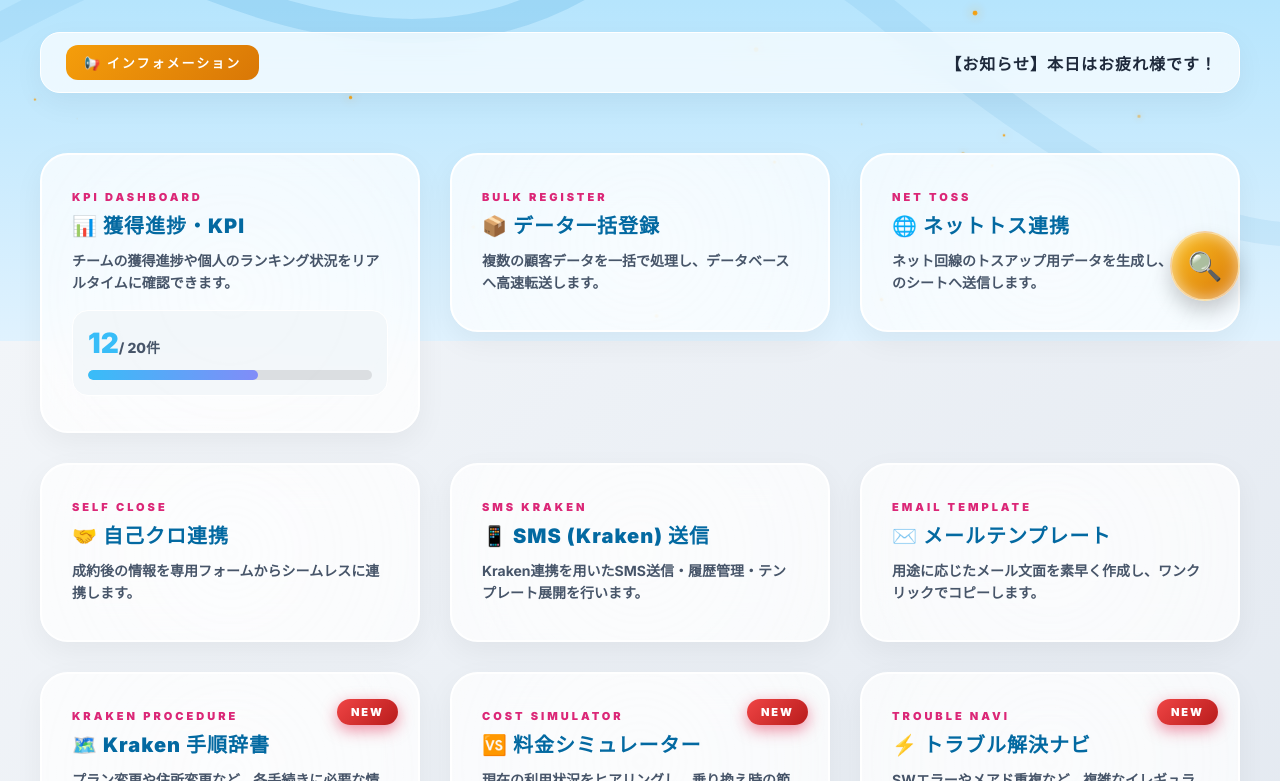
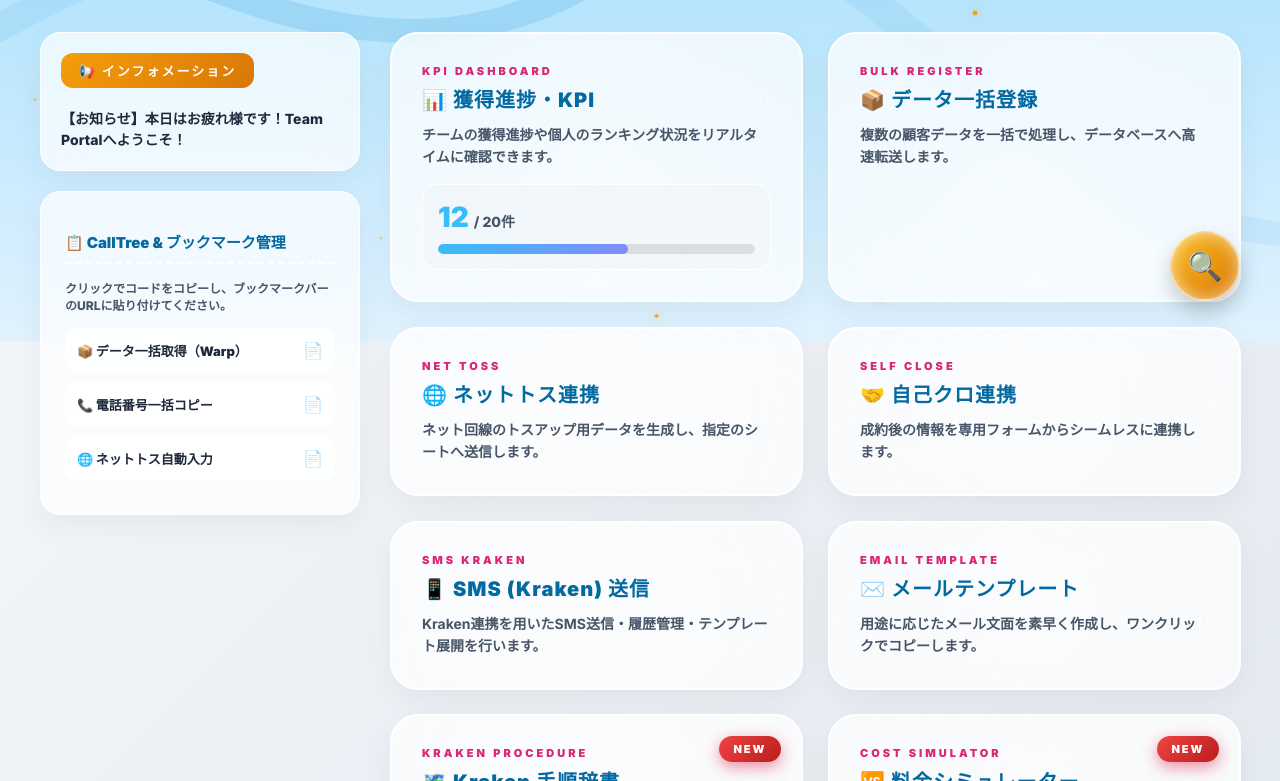
Before and after one commit to toranosukehigashi/team-portal, a Next.js app: page / in a window 1280 px wide. Shown: the part 459-1240 px from the top of the page. Built offline with nearby package versions, Linux system fonts and the light colour scheme.

Commit message:
HOME画面からトラブルナビを削除し、CallTree管理BOXを追加！

```diff
--- a/app/page.tsx
+++ b/app/page.tsx
@@ -41,7 +41,7 @@ const MagicCard = ({ title, attraction, desc, delay, onClick, badge, children }:
   );
 };
 
-// ✨ 背景のパーティクル（星屑のデザインは維持）
+// ✨ 背景のパーティクル
 const PixieDust = () => {
   const [stars, setStars] = useState<{ id: number; left: string; top: string; delay: string; size: string }[]>([]);
   useEffect(() => {
@@ -134,6 +134,16 @@ export default function ThemeParkEntrance() {
   const handleClockOut = async () => {
     const now = new Date(); const hours = String(now.getHours()).padStart(2, "0"); const minutes = String(now.getMinutes()).padStart(2, "0");
     try { await navigator.clipboard.writeText(`${hours}:${minutes} 退勤いたします`); showToast(`✨ 退勤メッセージをコピーしました！お疲れ様でした！`); } catch (err) { alert("コピーに失敗しました"); }
+  };
+
+  // 📝 クリップボード管理ツール（ブックマークコード等のコピー処理）
+  const copyScriptCode = async (title: string, code: string) => {
+    try {
+      await navigator.clipboard.writeText(code);
+      showToast(`📋 ${title}のコードをコピーしました！`);
+    } catch (err) {
+      alert("コピーに失敗しました");
+    }
   };
 
   const calculateDeadlines = (dateStr: string) => {
@@ -263,35 +273,52 @@ export default function ThemeParkEntrance() {
           .btn-logout { background: rgba(239, 68, 68, 0.1); color: #ef4444; border: 1px solid rgba(239, 68, 68, 0.3); }
           .btn-logout:hover { background: rgba(239, 68, 68, 0.2); }
 
-          .news-ticker-wrapper { display: flex; align-items: center; background: var(--card-bg); border: 1px solid var(--card-border); border-radius: 20px; margin-bottom: 60px; padding: 12px 25px; box-shadow: var(--card-shadow); backdrop-filter: blur(20px); transition: 0.5s; }
+          /* 🌟 レイアウト：左のインフォ ＋ 右のグリッド */
+          .main-layout { display: grid; grid-template-columns: 320px 1fr; gap: 30px; margin-bottom: 50px; }
+          @media (max-width: 950px) { .main-layout { grid-template-columns: 1fr; } }
+
+          /* ℹ️ 左側：インフォ・設定パネル */
+          .info-sidebar { display: flex; flex-direction: column; gap: 20px; }
+          .info-panel { background: var(--card-bg); backdrop-filter: blur(20px); border: 1px solid var(--card-border); border-radius: 20px; padding: 24px; box-shadow: var(--card-shadow); }
+          .info-title { font-size: 15px; font-weight: 900; color: var(--title-color); margin-bottom: 15px; display: flex; align-items: center; gap: 8px; border-bottom: 2px dashed var(--card-border); padding-bottom: 10px; }
+
+          /* 📋 クリップボードツール */
+          .script-box { background: var(--input-bg); border: 1px solid var(--input-border); border-radius: 12px; padding: 12px; margin-bottom: 10px; transition: 0.3s; cursor: pointer; display: flex; justify-content: space-between; align-items: center; }
+          .script-box:hover { border-color: var(--card-hover-border); transform: translateX(5px); box-shadow: 0 4px 15px rgba(0,0,0,0.05); }
+          .script-title { font-weight: 900; font-size: 13px; color: var(--text-main); }
+          .script-icon { font-size: 16px; opacity: 0.7; }
+
+          .news-ticker-wrapper { display: flex; align-items: center; background: var(--card-bg); border: 1px solid var(--card-border); border-radius: 20px; padding: 12px 25px; box-shadow: var(--card-shadow); backdrop-filter: blur(20px); transition: 0.5s; }
           .news-badge { background: linear-gradient(135deg, #f59e0b, #d97706); color: #fff; font-weight: 900; font-size: 13px; padding: 8px 18px; border-radius: 12px; white-space: nowrap; margin-right: 25px; animation: pulseGold 2s infinite; box-shadow: 0 0 15px rgba(245,158,11,0.4); letter-spacing: 2px; }
           @keyframes pulseGold { 0% { box-shadow: 0 0 0 0 rgba(245, 158, 11, 0.4); } 70% { box-shadow: 0 0 0 15px rgba(245, 158, 11, 0); } 100% { box-shadow: 0 0 0 0 rgba(245, 158, 11, 0); } }
           .news-scroll-container { flex: 1; overflow: hidden; white-space: nowrap; position: relative; display: flex; align-items: center; }
           .news-text { display: inline-block; padding-left: 100%; animation: marquee 30s linear infinite; font-weight: 800; color: var(--text-main); font-size: 16px; letter-spacing: 1px; }
           @keyframes marquee { 0% { transform: translate(0, 0); } 100% { transform: translate(-100%, 0); } }
 
-          .attraction-grid { display: grid; grid-template-columns: repeat(auto-fit, minmax(320px, 1fr)); gap: 30px; perspective: 1200px; }
+          /* 🎡 右側：アトラクショングリッド */
+          .attraction-grid { display: grid; grid-template-columns: repeat(auto-fit, minmax(280px, 1fr)); gap: 25px; perspective: 1200px; }
           .fade-up-element { opacity: 0; transform: translateY(60px) scale(0.9); transition: all 1s cubic-bezier(0.2, 0.8, 0.2, 1); transition-delay: var(--delay); }
           .fade-up-element.visible { opacity: 1; transform: translateY(0) scale(1); }
 
           .magic-card-wrapper.visible:hover { transform: translateY(0) scale(1.02); z-index: 10; }
 
-          .magic-card { background: var(--card-bg); backdrop-filter: blur(25px); border: 2px solid var(--card-border); border-radius: 28px; padding: 35px 30px; cursor: pointer; position: relative; overflow: hidden; transition: 0.4s ease-out; box-shadow: var(--card-shadow); display: flex; flex-direction: column; gap: 15px; transform-style: preserve-3d; }
+          .magic-card { background: var(--card-bg); backdrop-filter: blur(25px); border: 2px solid var(--card-border); border-radius: 28px; padding: 30px; cursor: pointer; position: relative; overflow: hidden; transition: 0.4s ease-out; box-shadow: var(--card-shadow); display: flex; flex-direction: column; gap: 15px; transform-style: preserve-3d; height: 100%; }
           .magic-card-wrapper:hover .magic-card { background: var(--card-hover-bg); border-color: var(--card-hover-border); box-shadow: 0 20px 50px rgba(0,0,0,0.15); }
 
           .card-glare { position: absolute; top: -50%; left: -50%; width: 200%; height: 200%; background: radial-gradient(circle at center, rgba(255,255,255,0.4) 0%, transparent 60%); pointer-events: none; z-index: 1; mix-blend-mode: overlay; transition: 0.5s; }
           .theme-dark .card-glare { background: radial-gradient(circle at center, rgba(255,255,255,0.15) 0%, transparent 60%); }
 
-          .card-content-3d { z-index: 2; position: relative; transform: translateZ(50px); transform-style: preserve-3d; }
+          .card-content-3d { z-index: 2; position: relative; transform: translateZ(50px); transform-style: preserve-3d; display: flex; flex-direction: column; height: 100%; }
 
           .attraction-name { font-size: 11px; color: var(--accent-color); font-weight: 900; letter-spacing: 3px; text-transform: uppercase; margin-bottom: 8px; }
           .card-title { font-size: 20px; font-weight: 900; color: var(--title-color); margin: 0; line-height: 1.4; letter-spacing: 1px; transition: color 0.3s; }
-          .card-desc { font-size: 14px; color: var(--text-sub); margin: 10px 0 0 0; line-height: 1.6; font-weight: 700; transform: translateZ(20px); transition: color 0.3s; }
+          .card-desc { font-size: 14px; color: var(--text-sub); margin: 10px 0 0 0; line-height: 1.6; font-weight: 700; transform: translateZ(20px); transition: color 0.3s; flex: 1; }
           .card-custom-inner { margin-top: 15px; transform: translateZ(30px); }
 
           .badge-new { position: absolute; top: -10px; right: -10px; background: linear-gradient(135deg, #ef4444, #b91c1c); color: #fff; font-size: 11px; font-weight: 900; padding: 6px 14px; border-radius: 20px; z-index: 3; box-shadow: 0 5px 15px rgba(225,29,72,0.5); letter-spacing: 2px; }
 
           .kpi-widget { background: var(--kpi-bg); padding: 15px; border-radius: 16px; border: 1px solid var(--card-border); transition: 0.5s; }
+          .kpi-numbers { display: flex; align-items: baseline; gap: 5px; margin-bottom: 8px; }
           .kpi-current { font-size: 28px; font-weight: 900; color: #38bdf8; }
           .kpi-target { font-size: 14px; font-weight: 800; color: var(--text-sub); }
           .kpi-bar-bg { width: 100%; height: 10px; background: rgba(0,0,0,0.1); border-radius: 5px; overflow: hidden; margin-top: 10px; }
@@ -346,20 +373,46 @@ export default function ThemeParkEntrance() {
             </div>
           </div>
 
-          <div className="news-ticker-wrapper fade-up-element" style={{ "--delay": "0.1s" } as any}>
-            <div className="news-badge">📢 インフォメーション</div>
-            <div className="news-scroll-container"><div className="news-text">{newsText}</div></div>
-            {isAdmin && <button style={{background: "var(--card-bg)", border:"1px solid var(--card-border)", color:"var(--text-main)", fontSize:"12px", fontWeight:900, padding:"6px 12px", borderRadius:"8px", cursor:"pointer", marginLeft:"15px"}} onClick={() => { setTempNews(newsText); setIsEditingNews(!isEditingNews); }}>✏️ 編集</button>}
+          <div className="main-layout">
+
+            {/* ℹ️ 左カラム：お知らせ＆クリップボード */}
+            <aside className="info-sidebar">
+              <div className="news-ticker-wrapper fade-up-element" style={{ marginBottom: 0, padding: "20px", flexDirection: "column", alignItems: "flex-start", gap: "10px" }}>
+                <div className="news-badge" style={{ margin: "0 0 10px 0" }}>📢 インフォメーション</div>
+                <div style={{ fontWeight: 800, color: "var(--text-main)", fontSize: "14px", lineHeight: 1.5 }}>{newsText}</div>
+                {isAdmin && <button style={{background: "var(--input-bg)", border:"1px solid var(--card-border)", color:"var(--text-main)", fontSize:"12px", fontWeight:900, padding:"6px 12px", borderRadius:"8px", cursor:"pointer", marginTop: "10px"}} onClick={() => { setTempNews(newsText); setIsEditingNews(!isEditingNews); }}>✏️ 編集</button>}
               </div>
 
               {isAdmin && isEditingNews && (
-            <div style={{display:"flex", gap:"10px", marginBottom:"40px", background:"var(--modal-bg)", padding:"20px", borderRadius:"16px", border:"2px dashed var(--card-border)", backdropFilter:"blur(15px)"}}>
+                <div style={{display:"flex", gap:"10px", background:"var(--modal-bg)", padding:"20px", borderRadius:"16px", border:"2px dashed var(--card-border)", backdropFilter:"blur(15px)"}}>
                   <input type="text" className="util-input" value={tempNews} onChange={(e) => setTempNews(e.target.value)} />
                   <button style={{background:"linear-gradient(135deg, #0ea5e9, #4f46e5)", color:"#fff", border:"none", padding:"0 25px", borderRadius:"10px", fontWeight:900, cursor:"pointer", boxShadow:"0 4px 15px rgba(2,132,199,0.3)"}} onClick={handleSaveNews}>保存</button>
                 </div>
               )}
 
-          {/* 🎡 アトラクション グリッド（文言をビジネスライクに修正） */}
+              {/* 📋 新機能：CallTree・ブックマーク管理BOX */}
+              <div className="info-panel fade-up-element" style={{ transitionDelay: "0.1s" }}>
+                <h3 className="info-title">📋 CallTree & ブックマーク管理</h3>
+                <div style={{ fontSize: "12px", color: "var(--text-sub)", fontWeight: 800, marginBottom: "15px" }}>クリックでコードをコピーし、ブックマークバーのURLに貼り付けてください。</div>
+
+                <div className="script-box" onClick={() => copyScriptCode("データ一括取得（Warp）", "javascript:(function(){/* ここに一括取得のスクリプトを記述 */ alert('Warpデータを取得しました');})();")}>
+                  <span className="script-title">📦 データ一括取得（Warp）</span>
+                  <span className="script-icon">📄</span>
+                </div>
+
+                <div className="script-box" onClick={() => copyScriptCode("電話番号一括コピー", "javascript:(function(){/* ここに電話番号抽出のスクリプトを記述 */ alert('電話番号を抽出しました');})();")}>
+                  <span className="script-title">📞 電話番号一括コピー</span>
+                  <span className="script-icon">📄</span>
+                </div>
+
+                <div className="script-box" onClick={() => copyScriptCode("ネットトス自動入力", "javascript:(function(){/* ここに自動入力のスクリプトを記述 */ alert('自動入力しました');})();")}>
+                  <span className="script-title">🌐 ネットトス自動入力</span>
+                  <span className="script-icon">📄</span>
+                </div>
+              </div>
+            </aside>
+
+            {/* 🎡 右カラム：アトラクション グリッド（トラブルナビ削除済） */}
             <div className="attraction-grid">
               <MagicCard delay={0.1} attraction="KPI DASHBOARD" title="📊 獲得進捗・KPI" desc="チームの獲得進捗や個人のランキング状況をリアルタイムに確認できます。" onClick={() => router.push("/kpi-detail")}>
                 <div className="kpi-widget">
@@ -382,11 +435,10 @@ export default function ThemeParkEntrance() {
 
               <MagicCard delay={0.8} attraction="COST SIMULATOR" title="🆚 料金シミュレーター" badge="NEW" desc="現在の利用状況をヒアリングし、乗り換え時の節約額を即座に算出します。" onClick={() => router.push("/simulator")} />
 
-            <MagicCard delay={0.9} attraction="TROUBLE NAVI" title="⚡ トラブル解決ナビ" badge="NEW" desc="SWエラーやメアド重複など、複雑なイレギュラー対応の手順をご案内します。" onClick={() => router.push("/trouble-nav")} />
-
-            <MagicCard delay={1.0} attraction="QUICK MEMO" title="🍯 クイックメモ" desc="通話中などに一時的に情報を置いておく、ブラウザ自動保存のメモパッド。" onClick={() => setIsMemoOpen(true)}>
+              <MagicCard delay={0.9} attraction="QUICK MEMO" title="🍯 クイックメモ" desc="通話中などに一時的に情報を置いておく、ブラウザ自動保存のメモパッド。" onClick={() => setIsMemoOpen(true)}>
                 {memoText && <div className="util-result" style={{marginTop:0, padding:"12px"}}>{memoText}</div>}
               </MagicCard>
+            </div>
           </div>
         </div>
 
```
Lines whose indentation alone changed are shown as unchanged.
